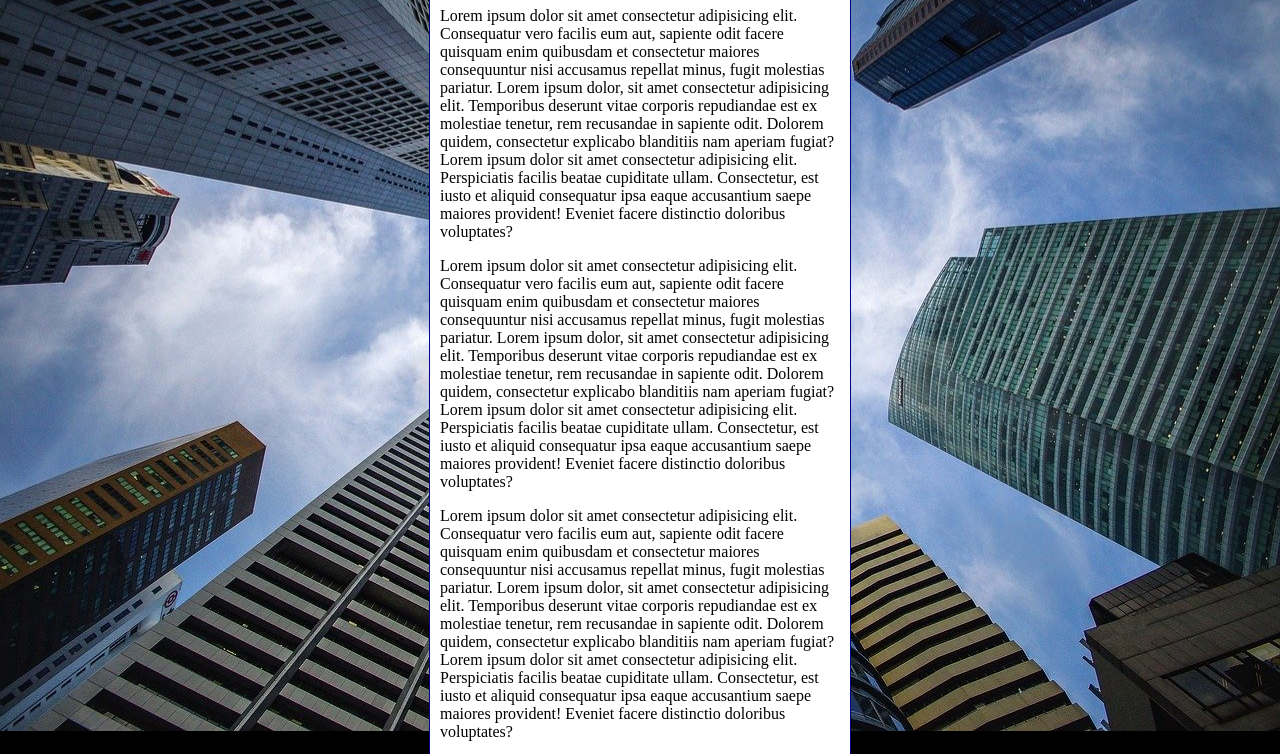
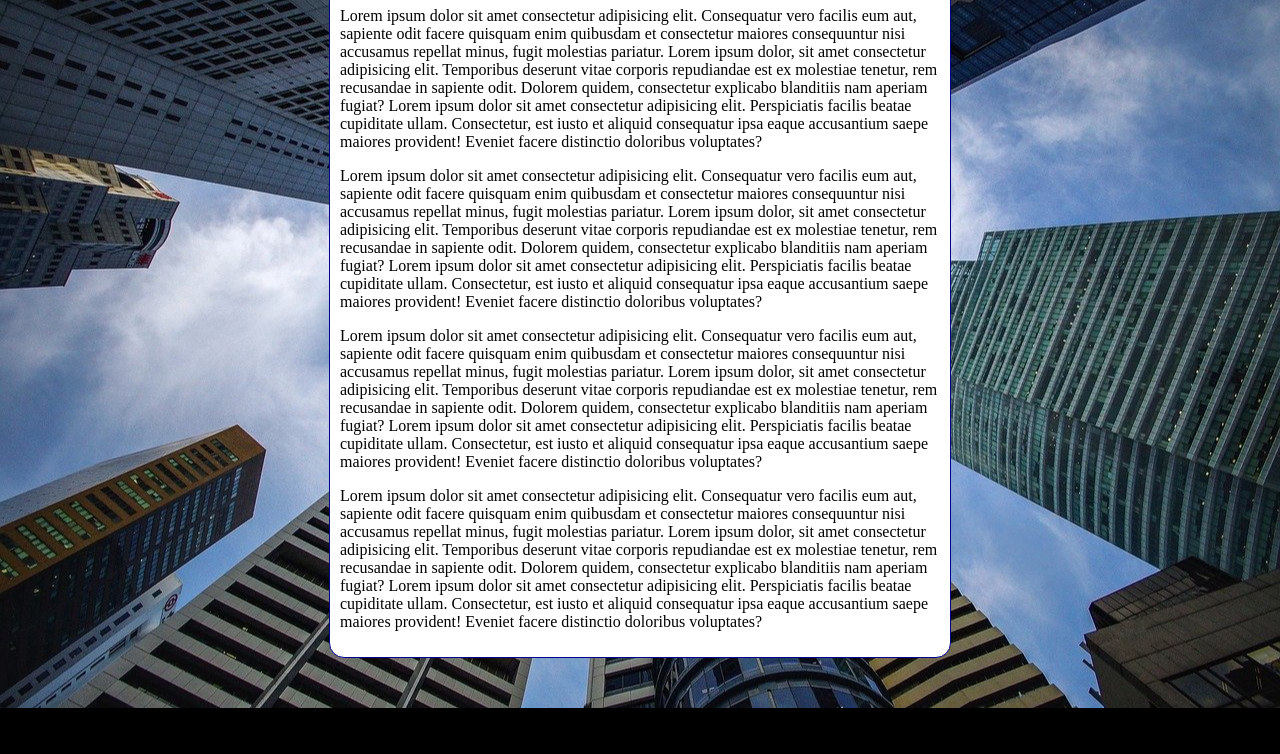
Before and after one commit to rylderrodrygo/html-css, a plain HTML site: page exercicios/ex022/fundo006.html in a window 1280 px wide. Shown: the part 92-846 px from the top of the page. After the commit the page ends 800 px from the top, so only its background shows below. Drawn offline with Linux system fonts and the light colour scheme.

Commit message:
fundo fixo

```diff
--- a/exercicios/ex022/fundo006.html
+++ b/exercicios/ex022/fundo006.html
@@ -10,12 +10,13 @@
             background-color: black;
             background-image: url(imagens/wallpaper002.jpg);
             background-position: center center;
-            background-repeat: no-repeat;
+            background-repeat: repeat-y;
+            background-attachment: fixed;
             background-size: cover;
         }
         main{
             background-color: white;
-            width: 400px;
+            max-width: 600px;
             padding: 10px;
             margin: auto;
             border: 1px solid darkblue;
```
